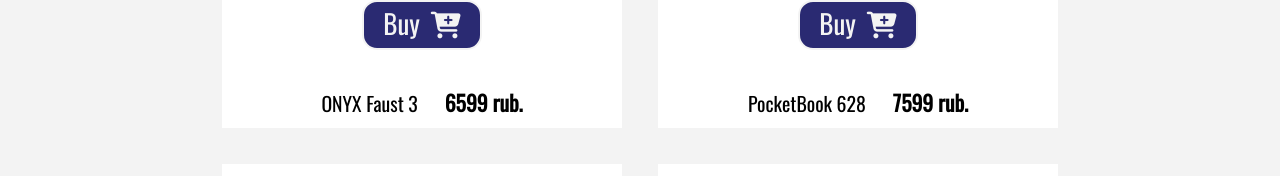
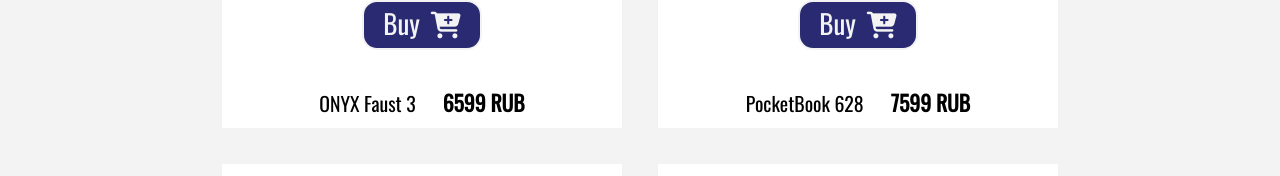
Before and after one commit to Dirk19991/e-book-shop, a React (Create React App) app: page / in a window 1280 px wide. Shown: the part 567-743 px from the top of the page. Built offline with nearby package versions, Linux system fonts and the light colour scheme.

Commit message:
add capitalization

```diff
--- a/package.json
+++ b/package.json
@@ -2,6 +2,7 @@
   "name": "e-book_shop",
   "version": "0.1.0",
   "private": true,
+  "homepage": "https://Dirk19991.github.io/e-book-shop",
   "dependencies": {
     "@emotion/react": "^11.10.4",
     "@emotion/styled": "^11.10.4",
@@ -22,6 +23,8 @@
     "web-vitals": "^2.1.4"
   },
   "scripts": {
+    "predeploy": "npm run build",
+    "deploy": "gh-pages -d build",
     "start": "react-scripts start",
     "build": "react-scripts build",
     "test": "react-scripts test",
@@ -44,5 +47,8 @@
       "last 1 firefox version",
       "last 1 safari version"
     ]
+  },
+  "devDependencies": {
+    "gh-pages": "^4.0.0"
   }
 }
--- a/src/Components/Card.jsx
+++ b/src/Components/Card.jsx
@@ -141,7 +141,7 @@
 
         <Text>
           <div>{title}</div>
-          <Price>{price} rub.</Price>
+          <Price>{price} RUB</Price>
         </Text>
       </StyledCard>
     </>
```
Also changed, not shown: 1 other file (tests, documents, lock files or other folders).
